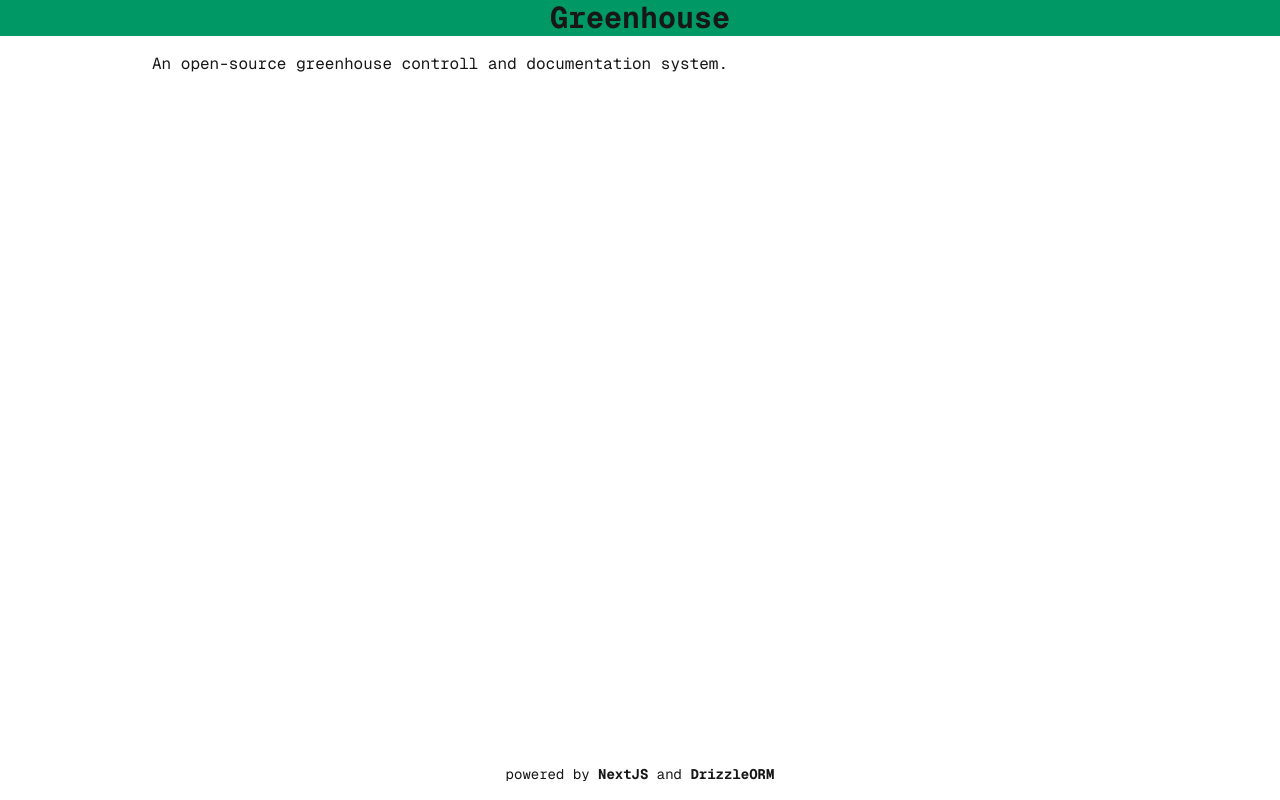
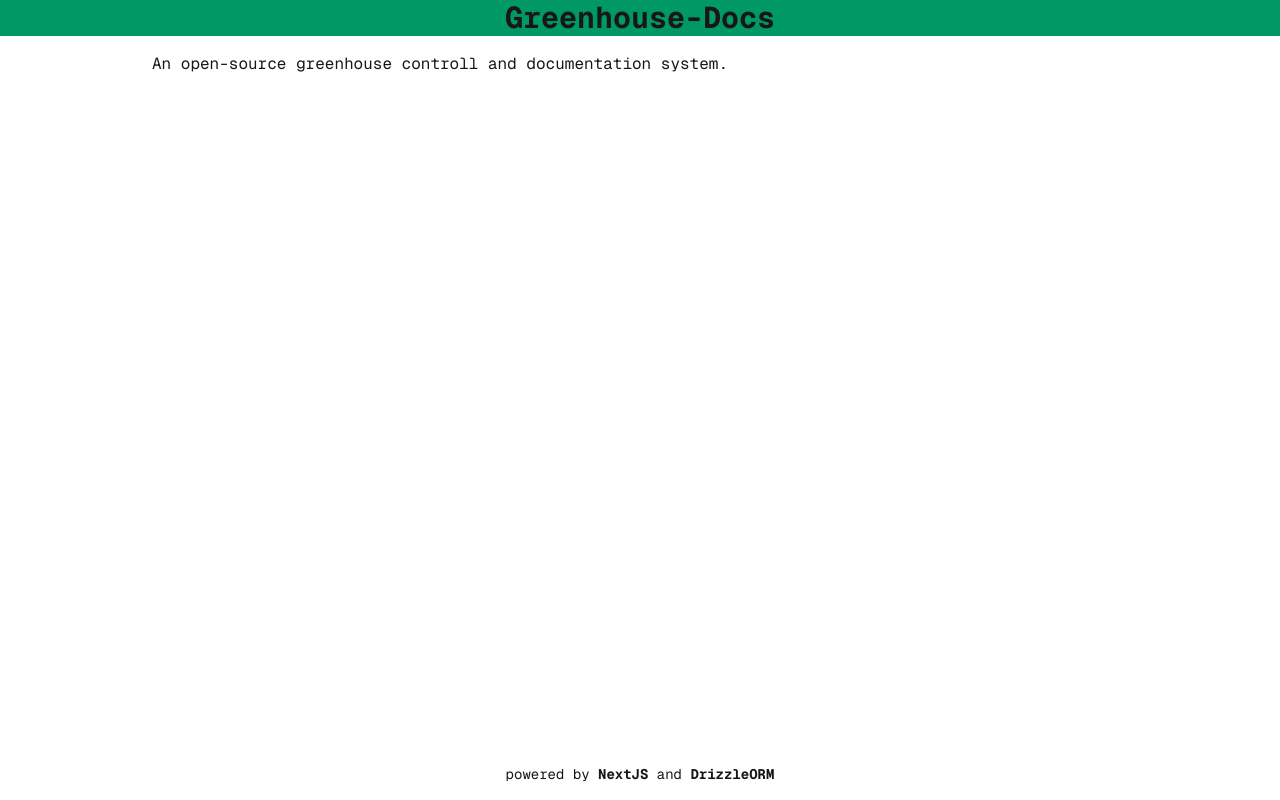
Before and after one commit to chaosprinz/greenhouse-docs, a Next.js app: page / in a window 1280 px wide. Built offline with nearby package versions, Linux system fonts and the light colour scheme.

Commit message:
rename project to greenhouse-docs

```diff
--- a/package.json
+++ b/package.json
@@ -1,5 +1,5 @@
 {
-  "name": "greenhouse",
+  "name": "greenhouse-docs",
   "version": "0.1.0",
   "private": true,
   "type": "module",
--- a/src/app/layout.tsx
+++ b/src/app/layout.tsx
@@ -29,7 +29,7 @@ export default function RootLayout({
       >
         <div className="flex flex-col min-h-full font-mono">
           <h1 className="font-bold text-3xl text-center bg-emerald-600">
-            Greenhouse
+            Greenhouse-Docs
           </h1>
 
           <main className="flex flex-1 mt-4 justify-center">
```
